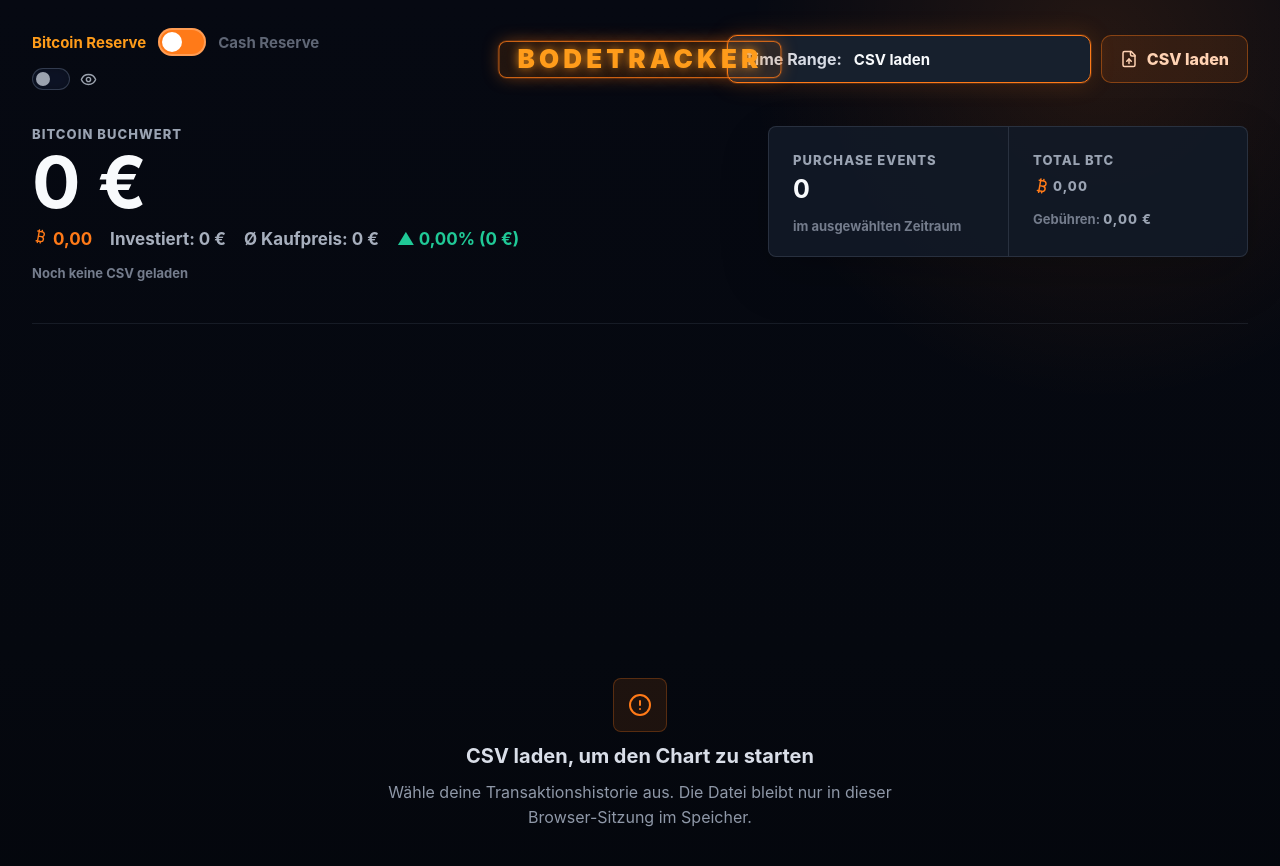
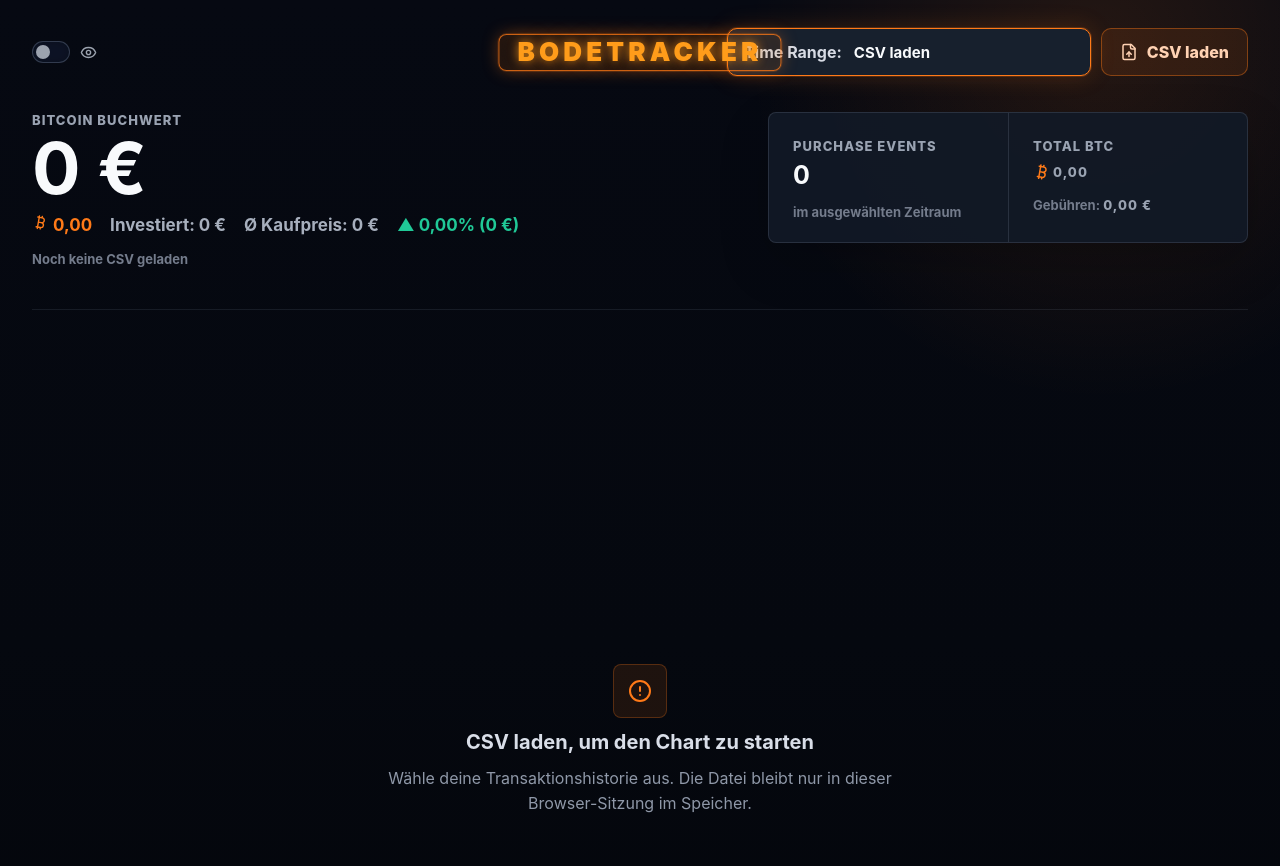
Before and after one commit to TCPIPStack/BodeTracker, a React (Vite) app: page / in a window 1280 px wide. Shown: the top 866 px of the page. Built offline with nearby package versions, Linux system fonts and the light colour scheme.

Commit message:
Remove Bitcoin Reserve toggle

```diff
--- a/src/App.tsx
+++ b/src/App.tsx
@@ -583,14 +583,6 @@ function App() {
     <main className="app-shell">
       <section className="top-bar">
         <div className="left-controls">
-          <div className="reserve-toggle" aria-label="Ansicht">
-            <span className="active">Bitcoin Reserve</span>
-            <span className="switch" aria-hidden="true">
-              <span />
-            </span>
-            <span>Cash Reserve</span>
-          </div>
-
           <button
             className="privacy-toggle"
             type="button"
--- a/src/styles.css
+++ b/src/styles.css
@@ -51,7 +51,6 @@ input {
   gap: 20px;
 }
 
-.reserve-toggle,
 .privacy-toggle,
 .actions,
 .range-control,
@@ -67,17 +66,6 @@ input {
   align-items: flex-start;
   flex-direction: column;
   gap: 12px;
-}
-
-.reserve-toggle {
-  gap: 12px;
-  color: #5f6675;
-  font-size: 15px;
-  font-weight: 700;
-}
-
-.reserve-toggle .active {
-  color: var(--orange-soft);
 }
 
 .privacy-toggle {
@@ -156,23 +144,6 @@ input {
     0 0 10px rgba(255, 156, 26, 0.74),
     0 0 22px rgba(255, 122, 24, 0.46);
   white-space: nowrap;
-}
-
-.switch {
-  width: 48px;
-  height: 28px;
-  padding: 4px;
-  border-radius: 999px;
-  background: var(--orange);
-  box-shadow: inset 0 0 0 2px rgba(255, 255, 255, 0.26);
-}
-
-.switch span {
-  display: block;
-  width: 20px;
-  height: 20px;
-  border-radius: 999px;
-  background: #ffffff;
 }
 
 .sensitive-value {
@@ -546,10 +517,6 @@ input {
 }
 
 @media (max-width: 560px) {
-  .reserve-toggle {
-    flex-wrap: wrap;
-  }
-
   .hero-metric h1 {
     font-size: 42px;
   }
```
Also changed, not shown: 1 other file (tests, documents, lock files or other folders).
